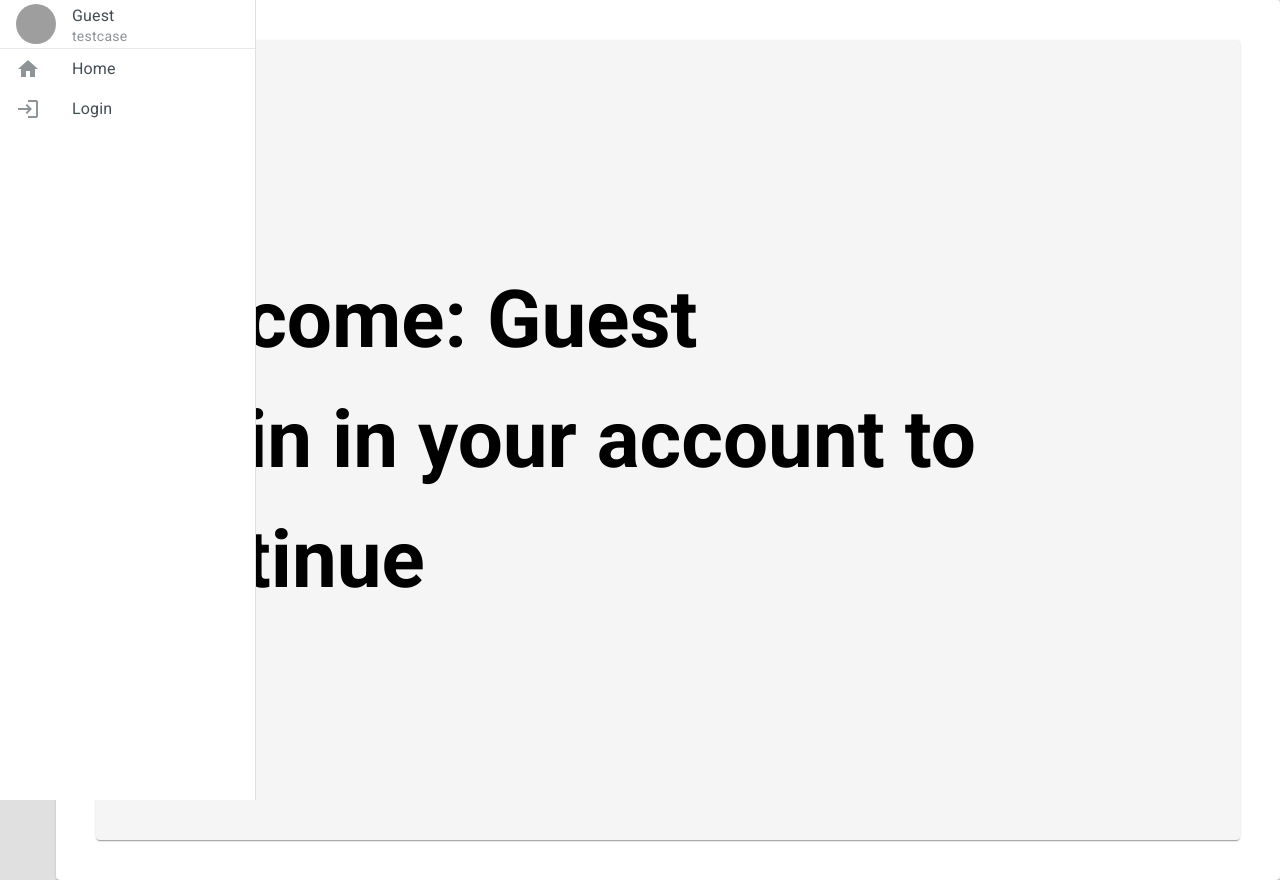
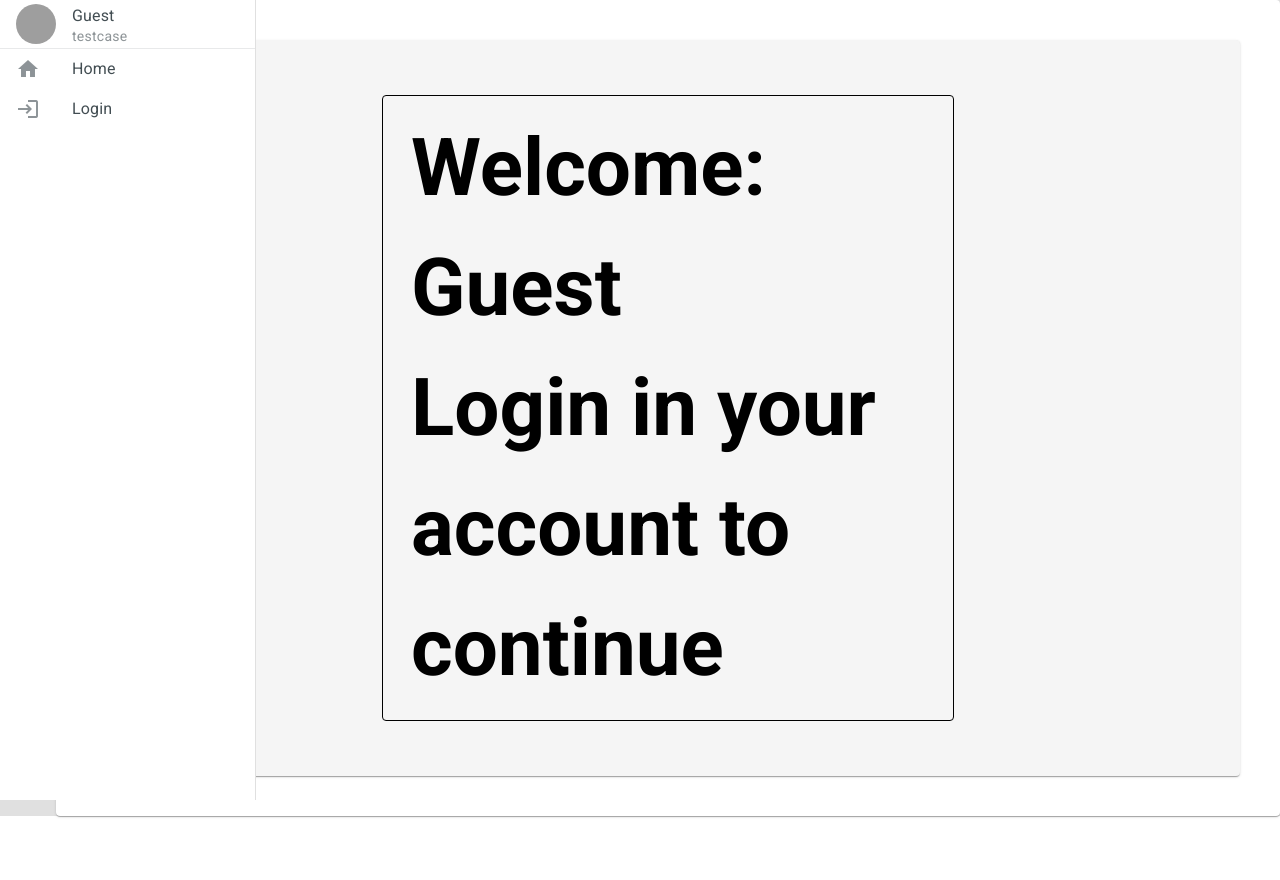
Before and after one commit to Smil1ck/BTSweb, a Vue app: page / in a window 1280 px wide. After the commit the page ends 816 px from the top, so only its background shows below. Built offline with nearby package versions, Linux system fonts and the light colour scheme; grey boxes are pictures that could not be loaded.

Commit message:
+ v-card html on welcome page

```diff
--- a/views/WelcomePage.vue
+++ b/views/WelcomePage.vue
@@ -1,15 +1,17 @@
 <template>
   <v-card
     class="bg-grey-lighten-4 ma-10 d-flex align-center justify-center"
-    :height="$vuetify.display.mobile ? 'calc(100vh - 56px)' : '100vh'"
+    :height="$vuetify.display.mobile ? 'calc(100vh - 56px)' : '92vh'"
     rounded
   >
+    <v-card class="v-col-6" variant="outlined">
       <div class="d-flex ml-4" style="font-size: 40px">
         <h1 v-if="!isAuth">
           Welcome: {{ user }}<br />Login in your account to continue
         </h1>
         <h1 v-else>Welcome: {{ user }}<br />Have a nice day</h1>
       </div>
+    </v-card>
   </v-card>
 </template>
 
```
Lines whose indentation alone changed are shown as unchanged.
